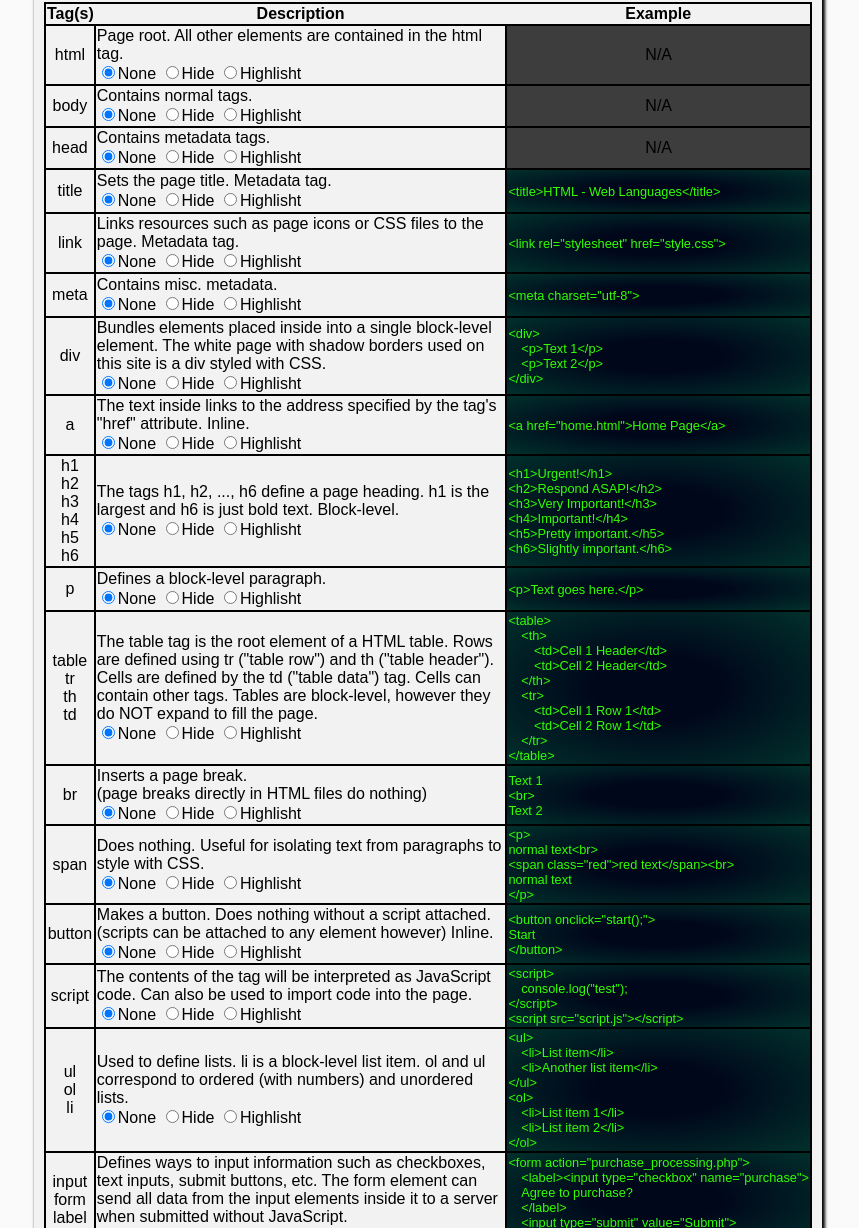
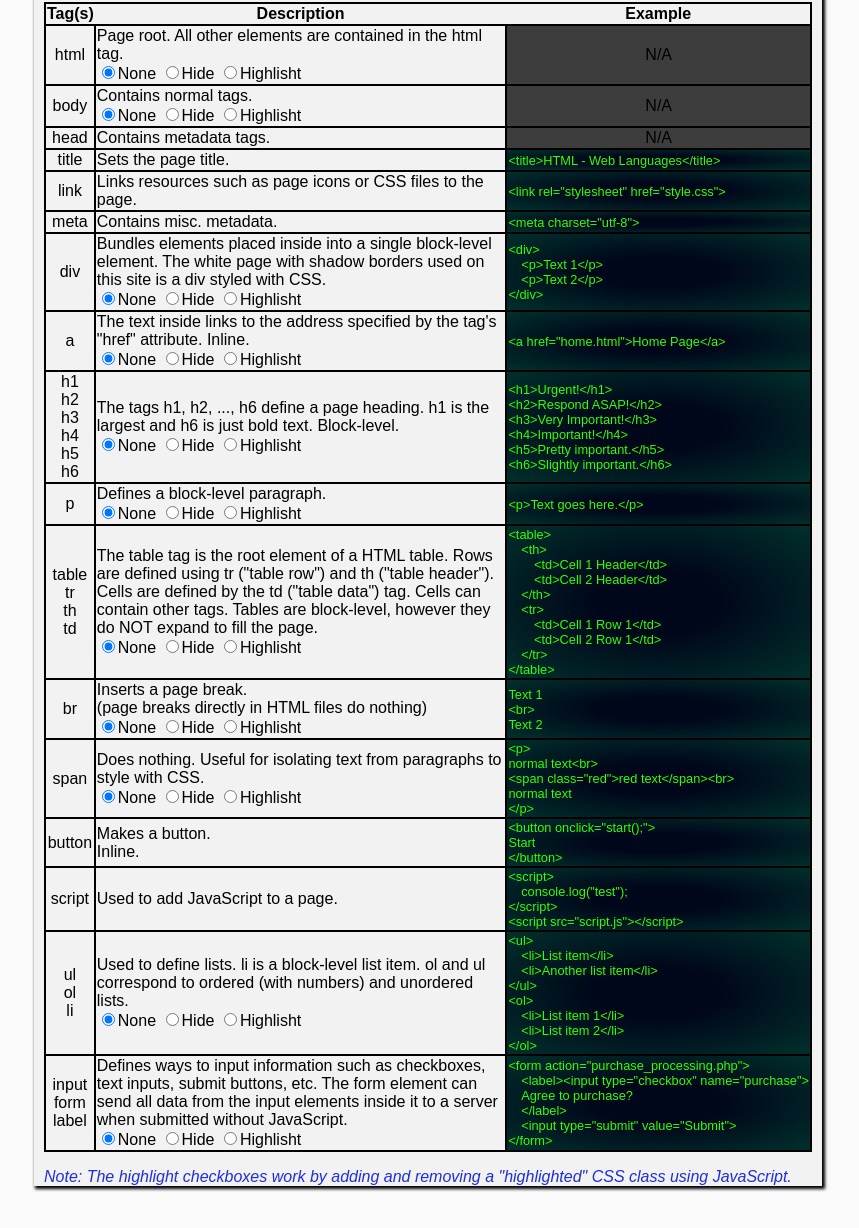
Before and after one commit to theo543/HTML-CSS-Js-Examples, a plain HTML site: page html.html in a window 1280 px wide. Shown: the part 676-1904 px from the top of the page, without its empty margins (212-1071 px from the left). After the commit the page ends 1878 px from the top, so only its background shows below. Drawn offline with Linux system fonts and the light colour scheme.

Commit message:
Improve html page - transitions, gradients and hide some useless buttons

```diff
--- a/html.html
+++ b/html.html
@@ -116,7 +116,7 @@
                 <td>
                     head
                 </td>
-                <td>
+                <td class="ignore">
                     Contains metadata tags.
                 </td>
                 <td class="notoggle">
@@ -127,8 +127,8 @@
                 <td>
                     title
                 </td>
-                <td>
-                    Sets the page title. Metadata tag.
+                <td class="ignore">
+                    Sets the page title.
                 </td>
                 <td class="codecell">
                     &lt;title&gt;HTML - Web Languages&lt;/title&gt;
@@ -139,8 +139,8 @@
                 <td>
                     link
                 </td>
-                <td>
-                    Links resources such as page icons or CSS files to the page. Metadata tag.
+                <td class="ignore">
+                    Links resources such as page icons or CSS files to the page.
                 </td>
                 <td class="codecell">
                     &lt;link rel=&quot;stylesheet&quot; href=&quot;style.css&quot;&gt;
@@ -150,7 +150,7 @@
                 <td>
                     meta
                 </td>
-                <td>
+                <td class="ignore">
                     Contains misc. metadata.
                 </td>
                 <td class="codecell">
@@ -266,9 +266,8 @@
                 <td>
                     button
                 </td>
-                <td>
-                    Makes a button. Does nothing without a script attached.<br>(scripts can be attached to any element
-                    however) Inline.
+                <td class="ignore">
+                    Makes a button.<br>Inline.
                 </td>
                 <td class="codecell">
                     &lt;button onclick=&quot;start();&quot;&gt;<br>
@@ -280,9 +279,8 @@
                 <td>
                     script
                 </td>
-                <td>
-                    The contents of the tag will be interpreted as JavaScript code. Can also be used to import code into
-                    the page.
+                <td class="ignore">
+                    Used to add JavaScript to a page.
                 </td>
                 <td class="codecell">
                     &lt;script&gt;<br>
--- a/style.css
+++ b/style.css
@@ -75,7 +75,7 @@ html:not(.nocode) .code {
     word-wrap: break-word;
     color: #33ff00;
     background: black;
-    background: radial-gradient(#002902 30%, #3a5c04 70%, #797707 100%);
+    background: radial-gradient(#00071a 30%, #01302c);
     border-radius: 10px;
     padding: 0 5px;
     font-size: 95%;
@@ -87,7 +87,6 @@ td.codecell {
     background: radial-gradient(#00071a 30%, #01302c);
     white-space: nowrap;
     font-size: 80%;
-    height: 40px;
 }
 
 html:not(.nonotoggle) .notoggle {
@@ -135,9 +134,10 @@ table.compressfirst tr td:nth-child(1) {
 }
 
 .highlighted {
-    background: rgb(0, 225, 255) !important;
-    color: #ff0000 !important;
-    border: 3px solid #0000ff7a !important;
+    background: darkred !important;
+    color: rgb(185, 185, 185) !important;
+    border: 3px solid darkgreen !important;
+    transition: all 1s ease-in-out !important;
 }
 
 .hide {
--- a/tablecheckboxes.js
+++ b/tablecheckboxes.js
@@ -6,8 +6,7 @@ resetelem.addEventListener("click", (function(){
 }));
 
 var altered = 0;
-var cells = document.querySelectorAll("#toggletable tr td:nth-child(2)");
-var tracker = 0;
+var cells = document.querySelectorAll("#toggletable tr td:nth-child(2):not(.ignore)");
 function updateClasses(event){
     form = event.currentTarget
     for(var tag of document.querySelectorAll(form.selector)){
@@ -40,5 +39,4 @@ for (var cell of cells) {
     form.selector = cell.previousElementSibling.innerText.toLowerCase().trim().replaceAll(/\n| /g, ",");
     form.addEventListener("change", updateClasses);
     form.none.click()
-    tracker++;
 }
--- a/themetracker.js
+++ b/themetracker.js
@@ -12,10 +12,10 @@ function themeChange(value){
 }
 
 themeQuery.addEventListener("change", e => themeChange(e.matches));
-let b = document.createElement("form");
-b.id = "themeForm";
-document.body.appendChild(b);
-b.innerHTML = `<label><input type ="checkbox" id="themeCheckbox" name="checkbox">Dark Theme</label>`
-checkbox = b.getElementsByTagName("input")[0];
-b.addEventListener("change", e => themeChange(e.target.checked));
+var form = document.createElement("form");
+form.id = "themeForm";
+document.body.appendChild(form);
+form.innerHTML = `<label><input type ="checkbox" id="themeCheckbox" name="checkbox">Dark Theme</label>`
+checkbox = form.getElementsByTagName("input")[0];
+form.addEventListener("change", e => themeChange(e.target.checked));
 themeChange(themeState); //init
```
